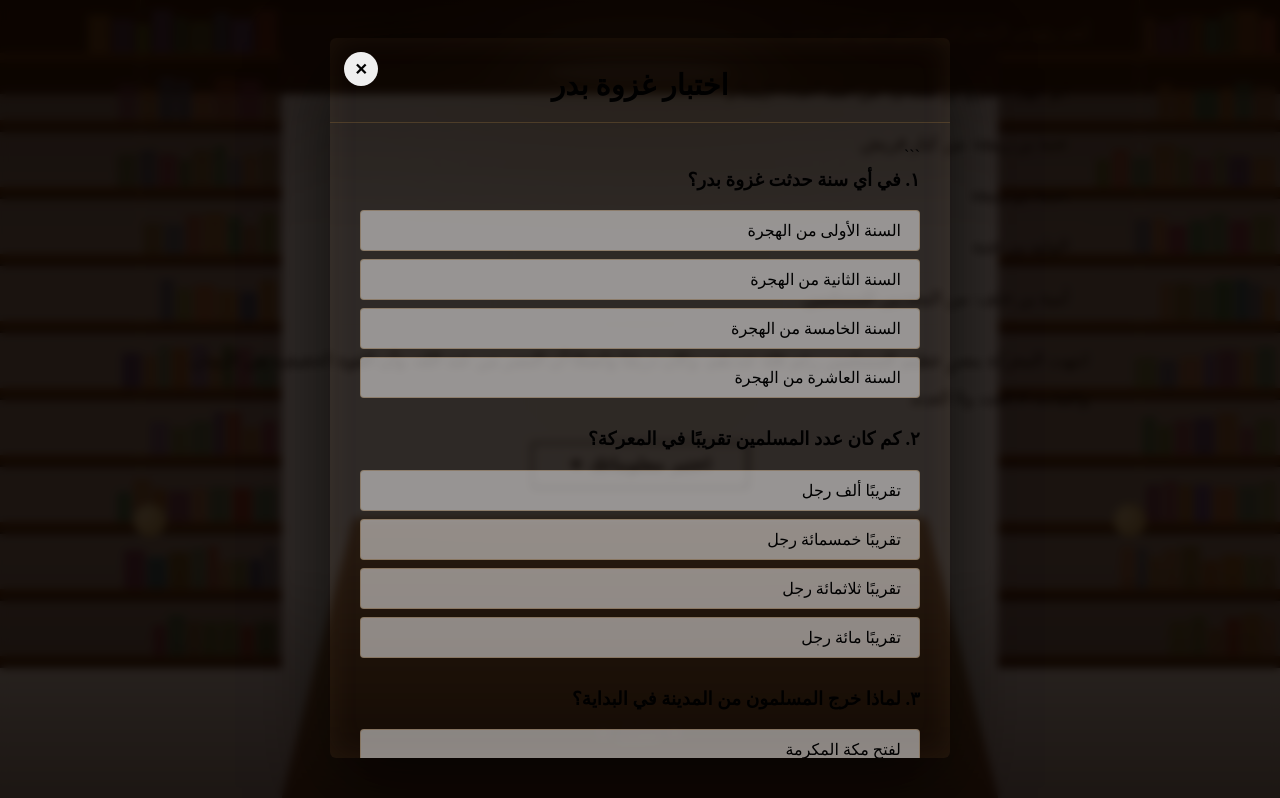
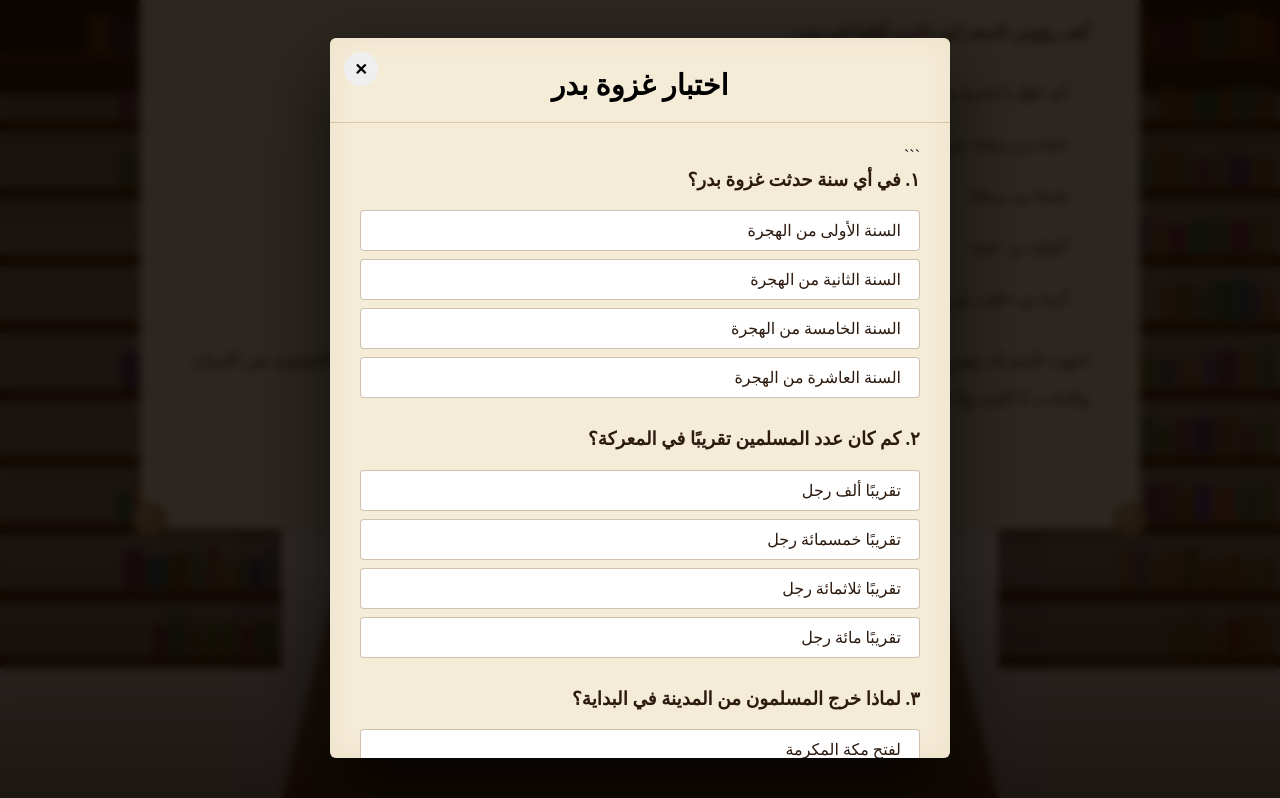
Before and after one commit to Lujainali1428/saleel, a plain HTML site: page salel.html in a window 1280 px wide. Both pictures are taken after a click on the button "اختبر معلوماتك ✦". Shown: the part 1617-2415 px from the top of the page. Drawn offline with Linux system fonts and the light colour scheme; a web font is replaced by a local one.

Commit message:
Update salel.html

```diff
--- a/salel.html
+++ b/salel.html
@@ -246,7 +246,7 @@ transition: transform 0.3s;
 
 /* Parchment shape via SVG clip */
 .parchment-box {
-background: var(–light-parchment);
+background: #f5ecd8;
 border-radius: 8px;
 padding: 40px 50px;
 position: relative;
@@ -304,7 +304,7 @@ display: block;
 font-family: ‘Amiri’, serif;
 font-size: 1.1rem;
 line-height: 2.2;
-color: var(–text-dark);
+color: #2c1a0e;
 text-align: justify;
 }
 
@@ -365,7 +365,7 @@ backdrop-filter: blur(4px);
 .modal-overlay.active { display: flex; }
 
 .modal {
-background: var(–light-parchment);
+background: #f5ecd8;
 border-radius: 6px;
 max-width: 620px;
 width: 100%;
@@ -426,7 +426,7 @@ color: var(–mid-brown);
 font-family: ‘Scheherazade New’, serif;
 font-size: 1.15rem;
 font-weight: 700;
-color: var(–text-dark);
+color: #2c1a0e;
 margin-bottom: 14px;
 line-height: 1.7;
 }
@@ -435,14 +435,14 @@ line-height: 1.7;
 .ans-btn {
 padding: 10px 18px;
 border: 1.5px solid rgba(120,80,30,0.35);
-background: rgba(255,255,255,0.5);
+background: white;
 border-radius: 4px;
 font-family: ‘Amiri’, serif;
 font-size: 1rem;
 cursor: pointer;
 transition: all 0.2s;
 text-align: right;
-color: var(–text-dark);
+color: #2c1a0e;
 }
 .ans-btn:hover { border-color: var(–warm-brown); background: rgba(196,168,130,0.3); transform: translateX(-4px); }
 .ans-btn.correct { background: #e0f0d8; border-color: #5a8040; color: #2a4a10; font-weight: 700; }
```
